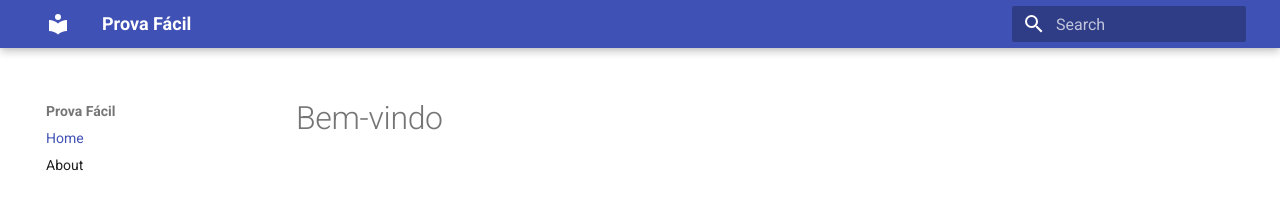
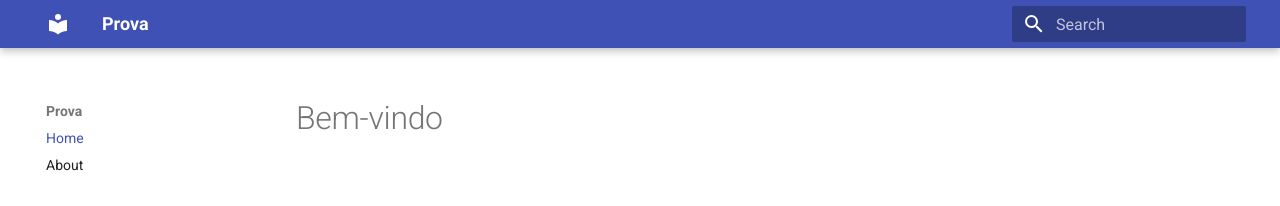
Before and after one commit to Ecossistema-Conecta/WorkshopFastAPI, an MkDocs documentation site: the page built from docs/index.md, in a window 1280 px wide. Shown: the top 206 px of the page. Built offline with MkDocs 1.6.1 and Material for MkDocs 9.7.7, drawn with Linux system fonts in a browser that asks for light colours.

```diff
--- a/mkdocs.yml
+++ b/mkdocs.yml
@@ -1,4 +1,4 @@
-site_name: Prova Fácil
+site_name: Prova
 
 nav:
   - Home: index.md
```
Also changed, not shown: 1 other file.
